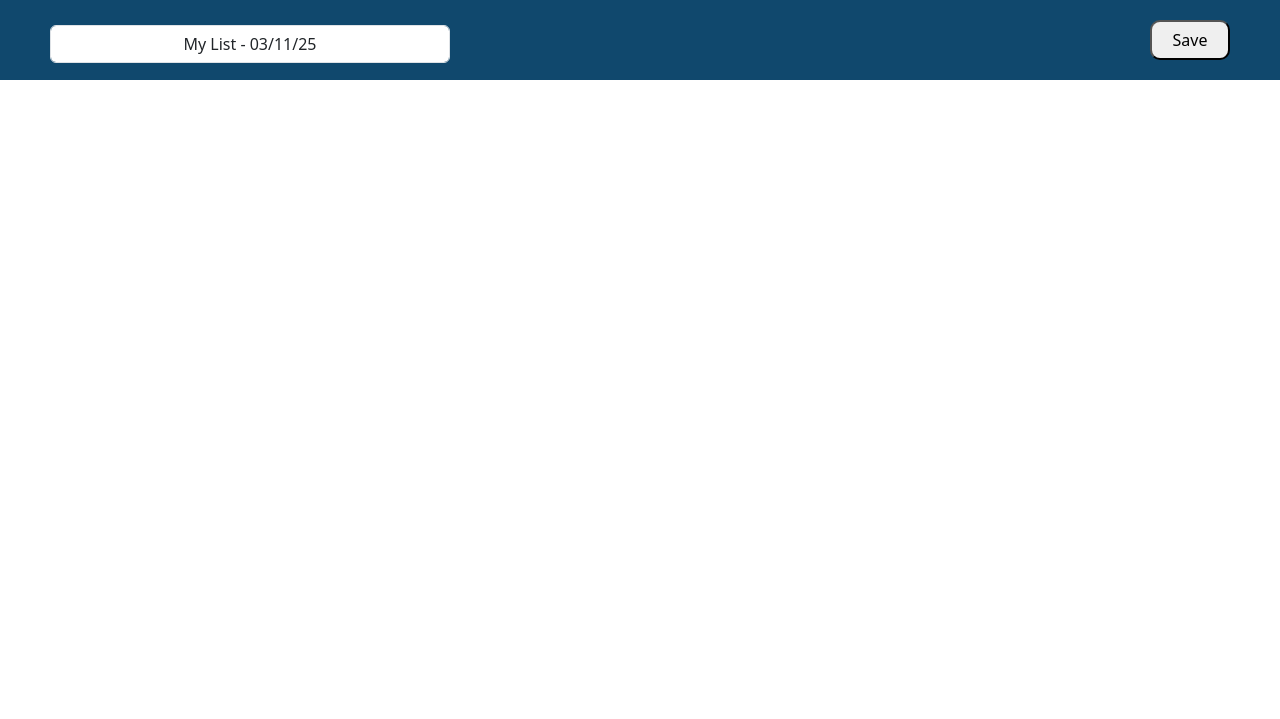
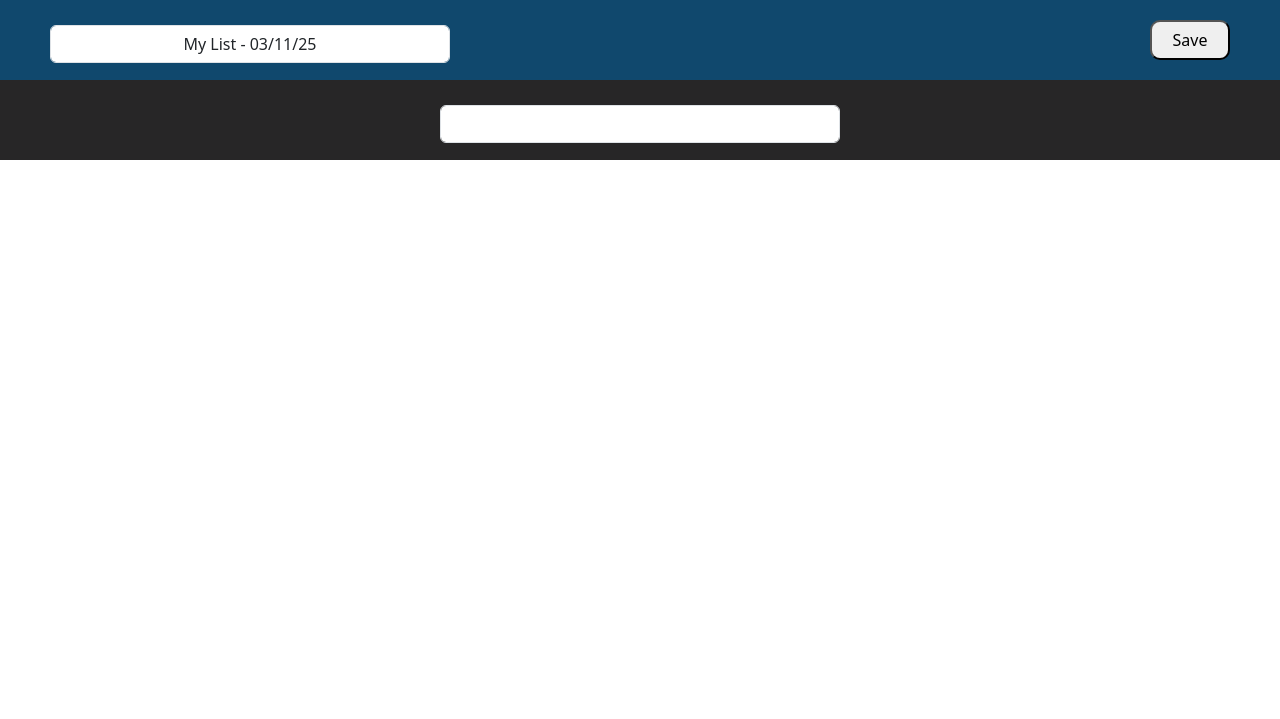
Before and after one commit to BolognaKenshin/to-do-list, a Flask app: page /new-list in a window 1280 px wide. Shown: the part 40-759 px from the top of the page. Run offline with Flask 3, Linux system fonts and the light colour scheme; some libraries are stand-ins or nearby versions.

Commit message:
Dev Branch

```diff
--- a/forms.py
+++ b/forms.py
@@ -26,7 +26,7 @@ class ToDoNameForm(FlaskForm):
 
 # To generate to-do items for each to-do list
 class ToDoItemForm(FlaskForm):
-    task = StringField()
-    task_color = ColorField()
-    task_importance = BooleanField("Important")
-    task_complete = BooleanField("Task Complete?")
+    task = StringField("", validators=[DataRequired()])
+    # task_color = ColorField()
+    # task_importance = BooleanField("Important")
+    # task_complete = BooleanField("Task Complete?")
--- a/main.py
+++ b/main.py
@@ -2,7 +2,7 @@ from flask import Flask, flash, redirect,render_template, request, session, url_
 from flask_bootstrap import Bootstrap5
 from flask_login import UserMixin, login_user, LoginManager, current_user, logout_user
 from flask_sqlalchemy import SQLAlchemy
-from forms import LoginForm, NewUserForm, ToDoNameForm
+from forms import LoginForm, NewUserForm, ToDoItemForm, ToDoNameForm
 import os
 import random
 import string
@@ -135,10 +135,11 @@ def current_list():
 @app.route("/new-list", methods=["GET", "POST"])
 def new_list():
     session['list_url_id'] = generate_url_id()
-    form = ToDoNameForm()
-    if form.validate_on_submit():
-        session['list_name'] = form.to_do_name.data
-    return render_template('new-list.html', current_user=current_user, form=form)
+    name_form = ToDoNameForm()
+    item_form = ToDoItemForm()
+    if name_form.validate_on_submit():
+        session['list_name'] = name_form.to_do_name.data
+    return render_template('new-list.html', current_user=current_user, name_form=name_form, item_form=item_form)
 
 @app.route("/save-list", methods=["GET", "POST"])
 def save_list():
--- a/static/css/styles.css
+++ b/static/css/styles.css
@@ -105,6 +105,15 @@ html, body {
     background-color: #17669a;
 }
 
+#list-item-bar {
+    align-items: center;
+    background-color: #272627;
+    display: flex;
+    justify-content: center;
+    height: 80px;
+    width: 100%;
+}
+
 #list-name-bar {
     align-items: center;
     background-color: #10486d;
@@ -113,6 +122,7 @@ html, body {
     width: 100%;
     padding: 0 50px;
 }
+
 
 main {
     align-items: center;
@@ -138,6 +148,7 @@ nav {
 #new-list-main {
     align-items: start;
     background-color: white;
+    display: block;
 }
 
 
--- a/templates/new-list.html
+++ b/templates/new-list.html
@@ -8,9 +8,12 @@
         {% endfor %}
         {% endwith %}
 
-        {{ render_form(form, novalidate=True) }}
+        {{ render_form(name_form, novalidate=True) }}
 
         <button id="save-button" onclick="window.location.href='{{ url_for('save_list') }}'">Save</button>
+    </div>
+    <div id="list-item-bar">
+        {{ render_form(item_form, novalidate=True) }}
     </div>
 </main>
 
```
